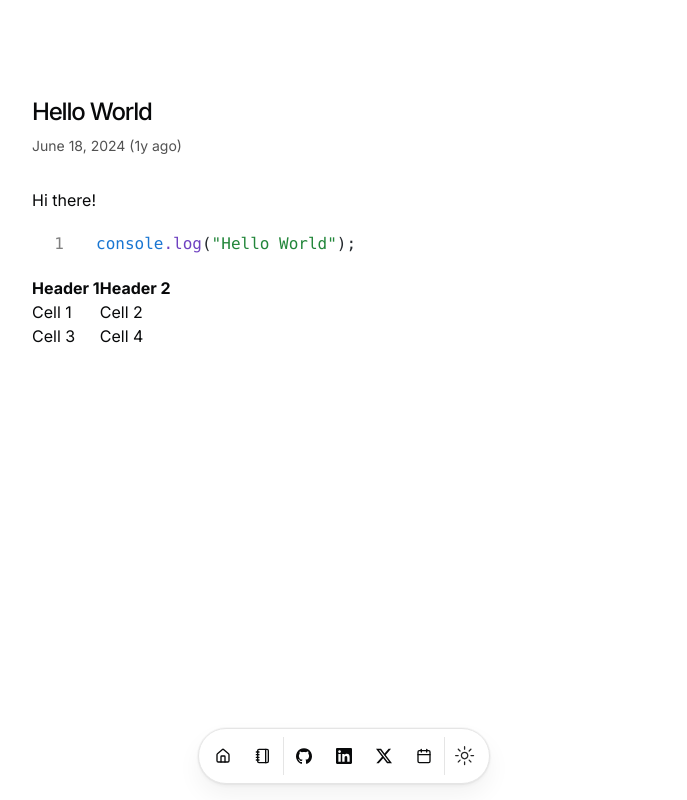
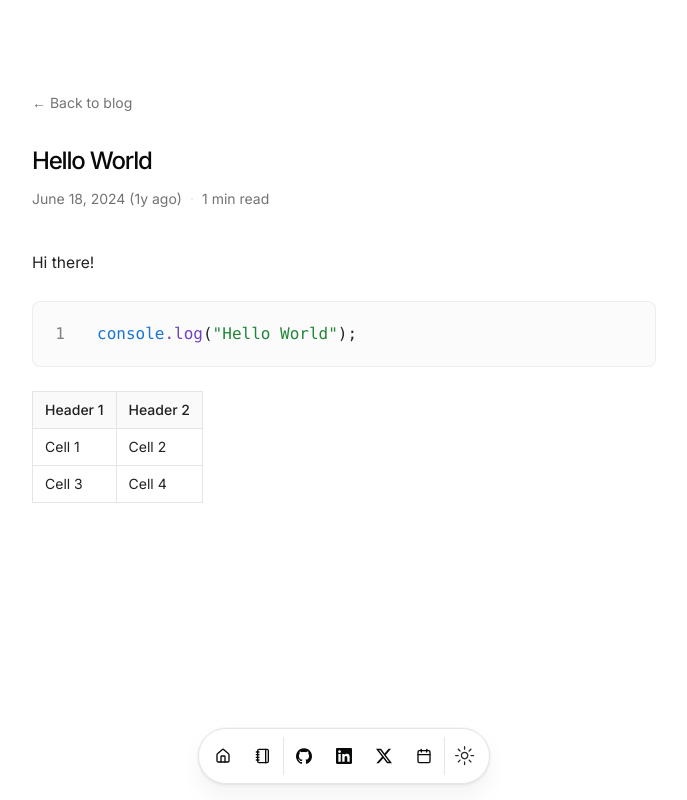
Before and after one commit to sudorishabh/sudorishabh, a Next.js app: page /blog/hello-world in a window 1280 px wide. Shown: the whole page, without its empty margins (296-983 px from the left). Built offline with nearby package versions, Linux system fonts and the light colour scheme.

Commit message:
feat(blog): redesign post page with typography, byline, table of contents & prev/next nav

```diff
--- a/app/blog/[slug]/page.tsx
+++ b/app/blog/[slug]/page.tsx
@@ -1,9 +1,14 @@
-import { getBlogPosts, getPost } from "@/data/blog";
+import BlurFade from "@/components/magicui/blur-fade";
+import { PostNavigation } from "@/components/post-navigation";
+import { TableOfContents } from "@/components/table-of-contents";
+import { getBlogPosts, getPost, getPostNeighbors } from "@/data/blog";
 import { DATA } from "@/data/resume";
 import { formatDate } from "@/lib/utils";
 import type { Metadata } from "next";
+import Link from "next/link";
 import { notFound } from "next/navigation";
-import { Suspense } from "react";
+
+const BLUR_FADE_DELAY = 0.04;
 
 export async function generateStaticParams() {
   const posts = await getBlogPosts();
@@ -66,6 +71,8 @@ export default async function Blog({
     notFound();
   }
 
+  const { older, newer } = await getPostNeighbors(slug);
+
   return (
     <section id="blog">
       <script
@@ -85,25 +92,67 @@ export default async function Blog({
             url: `${DATA.url}/blog/${post.slug}`,
             author: {
               "@type": "Person",
-              name: DATA.name,
+              name: post.metadata.author ?? DATA.name,
             },
           }),
         }}
       />
-      <h1 className="title font-medium text-2xl tracking-tighter max-w-[650px]">
-        {post.metadata.title}
-      </h1>
-      <div className="flex justify-between items-center mt-2 mb-8 text-sm max-w-[650px]">
-        <Suspense fallback={<p className="h-5" />}>
-          <p className="text-sm text-neutral-600 dark:text-neutral-400">
+
+      <BlurFade delay={BLUR_FADE_DELAY}>
+        <Link
+          href="/blog"
+          className="mb-8 inline-flex items-center gap-1 text-sm text-muted-foreground transition-colors hover:text-foreground"
+        >
+          &larr; Back to blog
+        </Link>
+      </BlurFade>
+
+      <BlurFade delay={BLUR_FADE_DELAY * 2}>
+        <h1 className="title text-2xl font-medium tracking-tighter text-balance">
+          {post.metadata.title}
+        </h1>
+      </BlurFade>
+
+      <BlurFade delay={BLUR_FADE_DELAY * 3}>
+        <div className="mt-3 mb-10 flex flex-wrap items-center gap-x-2 gap-y-1 text-sm text-muted-foreground">
+          <time dateTime={post.metadata.publishedAt}>
             {formatDate(post.metadata.publishedAt)}
-          </p>
-        </Suspense>
-      </div>
-      <article
-        className="prose dark:prose-invert"
-        dangerouslySetInnerHTML={{ __html: post.source }}
-      ></article>
+          </time>
+          <span aria-hidden className="text-border">
+            &middot;
+          </span>
+          <span>{post.readingTime} min read</span>
+          {post.metadata.tags.length > 0 && (
+            <>
+              <span aria-hidden className="text-border">
+                &middot;
+              </span>
+              <span className="flex flex-wrap gap-x-2">
+                {post.metadata.tags.map((tag) => (
+                  <span key={tag} className="text-muted-foreground/70">
+                    #{tag}
+                  </span>
+                ))}
+              </span>
+            </>
+          )}
+        </div>
+      </BlurFade>
+
+      {post.toc.length >= 2 && (
+        <BlurFade delay={BLUR_FADE_DELAY * 4}>
+          <TableOfContents items={post.toc} />
+        </BlurFade>
+      )}
+
+      <BlurFade delay={BLUR_FADE_DELAY * 5}>
+        <article
+          className="article-content"
+          dangerouslySetInnerHTML={{ __html: post.source }}
+        />
+      </BlurFade>
+
+      <PostNavigation older={older} newer={newer} />
     </section>
   );
 }
--- a/app/globals.css
+++ b/app/globals.css
@@ -122,12 +122,11 @@ code[data-theme*=" "] span {
   background-color: var(--shiki-light-bg);
 }
 
-@media (prefers-color-scheme: dark) {
-  code[data-theme*=" "],
-  code[data-theme*=" "] span {
-    color: var(--shiki-dark);
-    background-color: var(--shiki-dark-bg);
-  }
+/* Follow the site theme toggle (next-themes .dark class), not the OS preference. */
+.dark code[data-theme*=" "],
+.dark code[data-theme*=" "] span {
+  color: var(--shiki-dark);
+  background-color: var(--shiki-dark-bg);
 }
 
 code[data-line-numbers] {
@@ -163,3 +162,63 @@ code[data-line-numbers-max-digits="2"] > [data-line]::before {
 code[data-line-numbers-max-digits="3"] > [data-line]::before {
   width: 3rem;
 }
+
+/* ------------------------------------------------------------------ */
+/* Article typography (dependency-free; adapts to dark via CSS vars)   */
+/* ------------------------------------------------------------------ */
+.article-content {
+  @apply text-[0.975rem] leading-7 text-foreground/90;
+}
+.article-content > * + * {
+  @apply mt-5;
+}
+.article-content h2 {
+  @apply mt-10 mb-3 scroll-mt-24 text-xl font-semibold tracking-tight text-foreground;
+}
+.article-content h3 {
+  @apply mt-8 mb-2 scroll-mt-24 text-lg font-semibold tracking-tight text-foreground;
+}
+.article-content h4 {
+  @apply mt-6 mb-2 scroll-mt-24 text-base font-semibold tracking-tight text-foreground;
+}
+.article-content strong {
+  @apply font-semibold text-foreground;
+}
+.article-content a {
+  @apply font-medium text-foreground underline decoration-muted-foreground/40 underline-offset-4 transition-colors hover:decoration-foreground;
+}
+.article-content ul {
+  @apply list-disc space-y-2 pl-6 marker:text-muted-foreground;
+}
+.article-content ol {
+  @apply list-decimal space-y-2 pl-6 marker:text-muted-foreground;
+}
+.article-content li > ul,
+.article-content li > ol {
+  @apply mt-2;
+}
+.article-content blockquote {
+  @apply border-l-2 border-border pl-4 italic text-muted-foreground;
+}
+.article-content hr {
+  @apply my-10 border-border;
+}
+.article-content img {
+  @apply rounded-lg border border-border/60;
+}
+.article-content :not(pre) > code {
+  @apply rounded-md bg-muted px-1.5 py-0.5 text-[0.85em] font-normal;
+}
+.article-content pre {
+  @apply my-6 border border-border/60 bg-muted/40;
+}
+.article-content table {
+  @apply my-6 block w-full overflow-x-auto border-collapse text-sm;
+}
+.article-content th,
+.article-content td {
+  @apply border border-border px-3 py-2 text-left;
+}
+.article-content th {
+  @apply bg-muted/50 font-medium;
+}
--- /dev/null
+++ b/components/post-navigation.tsx
@@ -0,0 +1,43 @@
+import type { Post } from "@/data/blog";
+import Link from "next/link";
+
+export function PostNavigation({
+  older,
+  newer,
+}: {
+  older: Post | null;
+  newer: Post | null;
+}) {
+  if (!older && !newer) return null;
+
+  return (
+    <nav className="mt-16 grid grid-cols-2 gap-4 border-t border-border/60 pt-8">
+      <div>
+        {older && (
+          <Link
+            href={`/blog/${older.slug}`}
+            className="group flex flex-col gap-1"
+          >
+            <span className="text-xs text-muted-foreground">&larr; Older</span>
+            <span className="text-sm font-medium tracking-tight group-hover:underline">
+              {older.metadata.title}
+            </span>
+          </Link>
+        )}
+      </div>
+      <div className="text-right">
+        {newer && (
+          <Link
+            href={`/blog/${newer.slug}`}
+            className="group flex flex-col items-end gap-1"
+          >
+            <span className="text-xs text-muted-foreground">Newer &rarr;</span>
+            <span className="text-sm font-medium tracking-tight group-hover:underline">
+              {newer.metadata.title}
+            </span>
+          </Link>
+        )}
+      </div>
+    </nav>
+  );
+}
--- /dev/null
+++ b/components/table-of-contents.tsx
@@ -0,0 +1,31 @@
+import type { TocItem } from "@/data/blog";
+
+export function TableOfContents({ items }: { items: TocItem[] }) {
+  if (items.length < 2) return null;
+
+  return (
+    <details
+      open
+      className="group mb-10 rounded-lg border border-border/60 bg-muted/30 px-4 py-3"
+    >
+      <summary className="flex cursor-pointer select-none list-none items-center justify-between text-sm font-medium tracking-tight text-foreground [&::-webkit-details-marker]:hidden">
+        On this page
+        <span className="text-xs text-muted-foreground transition-transform group-open:rotate-180">
+          ▾
+        </span>
+      </summary>
+      <ul className="mt-3 space-y-1.5 text-sm">
+        {items.map((item) => (
+          <li key={item.slug} className={item.level === 3 ? "ml-4" : ""}>
+            <a
+              href={`#${item.slug}`}
+              className="text-muted-foreground transition-colors hover:text-foreground"
+            >
+              {item.text}
+            </a>
+          </li>
+        ))}
+      </ul>
+    </details>
+  );
+}
--- a/data/blog.ts
+++ b/data/blog.ts
@@ -214,3 +214,18 @@ export async function getPostsByTag(tagSlug: string): Promise<Post[]> {
     post.metadata.tags.some((tag) => slugify(tag) === tagSlug),
   );
 }
+
+/** The chronologically adjacent posts, for prev/next navigation. */
+export async function getPostNeighbors(
+  slug: string,
+): Promise<{ older: Post | null; newer: Post | null }> {
+  const posts = await getBlogPosts();
+  const index = posts.findIndex((post) => post.slug === slug);
+  if (index === -1) return { older: null, newer: null };
+
+  // posts are sorted newest-first, so the previous index is the newer post.
+  return {
+    newer: index > 0 ? posts[index - 1] : null,
+    older: index < posts.length - 1 ? posts[index + 1] : null,
+  };
+}
```
